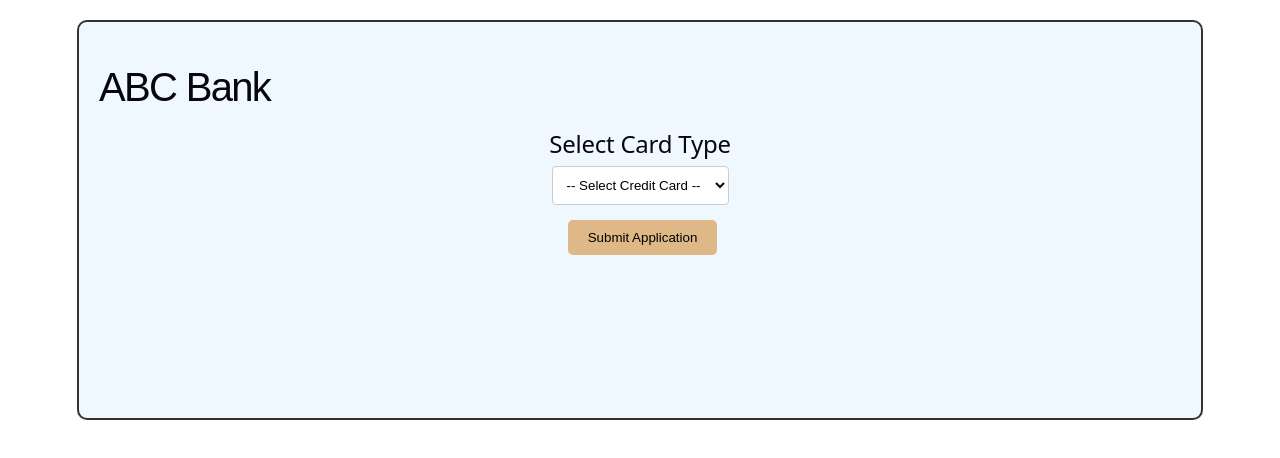
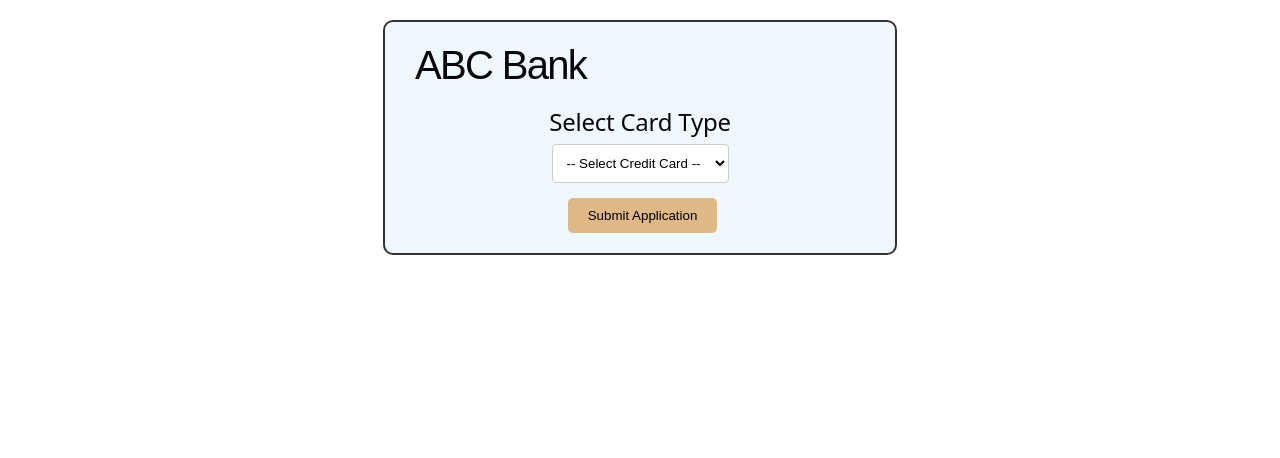
Before and after one commit to amolnadagonde/hcl-hackathon-2026-squad6, a React (Vite) app: page / in a window 1280 px wide. Shown: the top 458 px of the page. Built offline with nearby package versions, Linux system fonts and the light colour scheme.

Commit message:
Status Message Page

```diff
--- a/src/App.css
+++ b/src/App.css
@@ -1,16 +1,28 @@
 #root {
+  border: none;
+  padding: 0;
+  margin: 0;
+  width: 100%;
+}
+.StatusPage, .Home {
   margin: 20px auto;
   background-color: aliceblue;
   border: 2px solid #333;
   border-radius: 10px;
-  min-height: 400px;
+  padding: 20px 30px;
+  min-width: 450px;
 }
 h1 {
   text-align: left;
-  margin-left: 20px;
   margin-bottom: 30px;
+  margin-top: 10px;
   font-size: 40px;
   font-family: Arial, Helvetica, sans-serif;
+}
+h3 {
+  font-size: 30px;
+  margin-bottom: 10px;
+  margin-top: 10px;
 }
 select {
   padding: 10px;
@@ -29,3 +41,7 @@ button {
 .Home {
   margin-top: 20px;
 }
+
+.StatusPage .msg {
+  color: orange;
+}
--- a/src/App.jsx
+++ b/src/App.jsx
@@ -1,10 +1,12 @@
 import "./App.css";
 import Home from "./pages/Home";
+// import StatusPage from "./pages/StatusPage";
 
 function App() {
   return (
     <>
       <Home />
+      {/* <StatusPage /> */}
     </>
   );
 }
```
Also changed, not shown: src/pages/StatusPage.jsx (added, +15 -0 lines).
